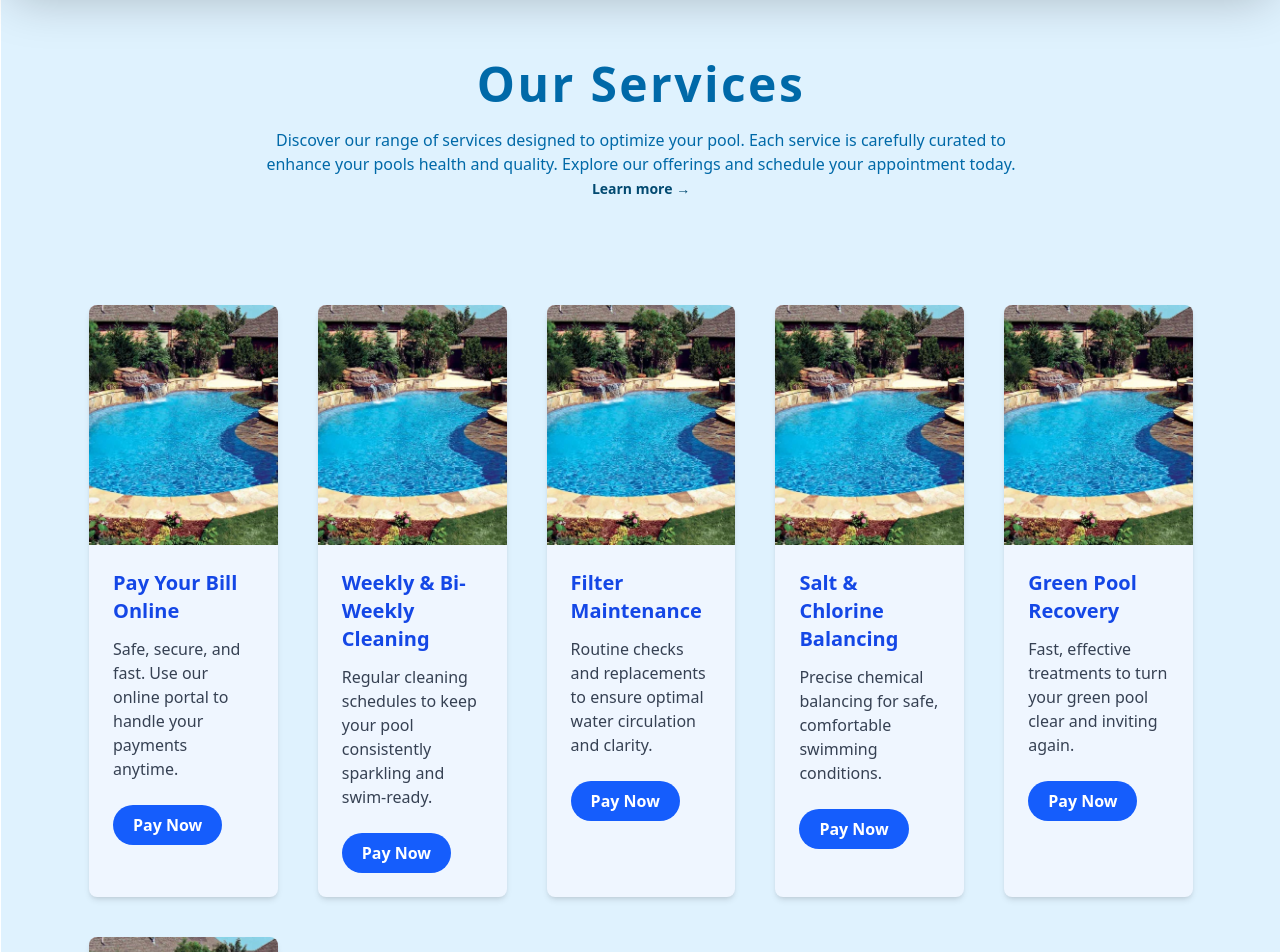
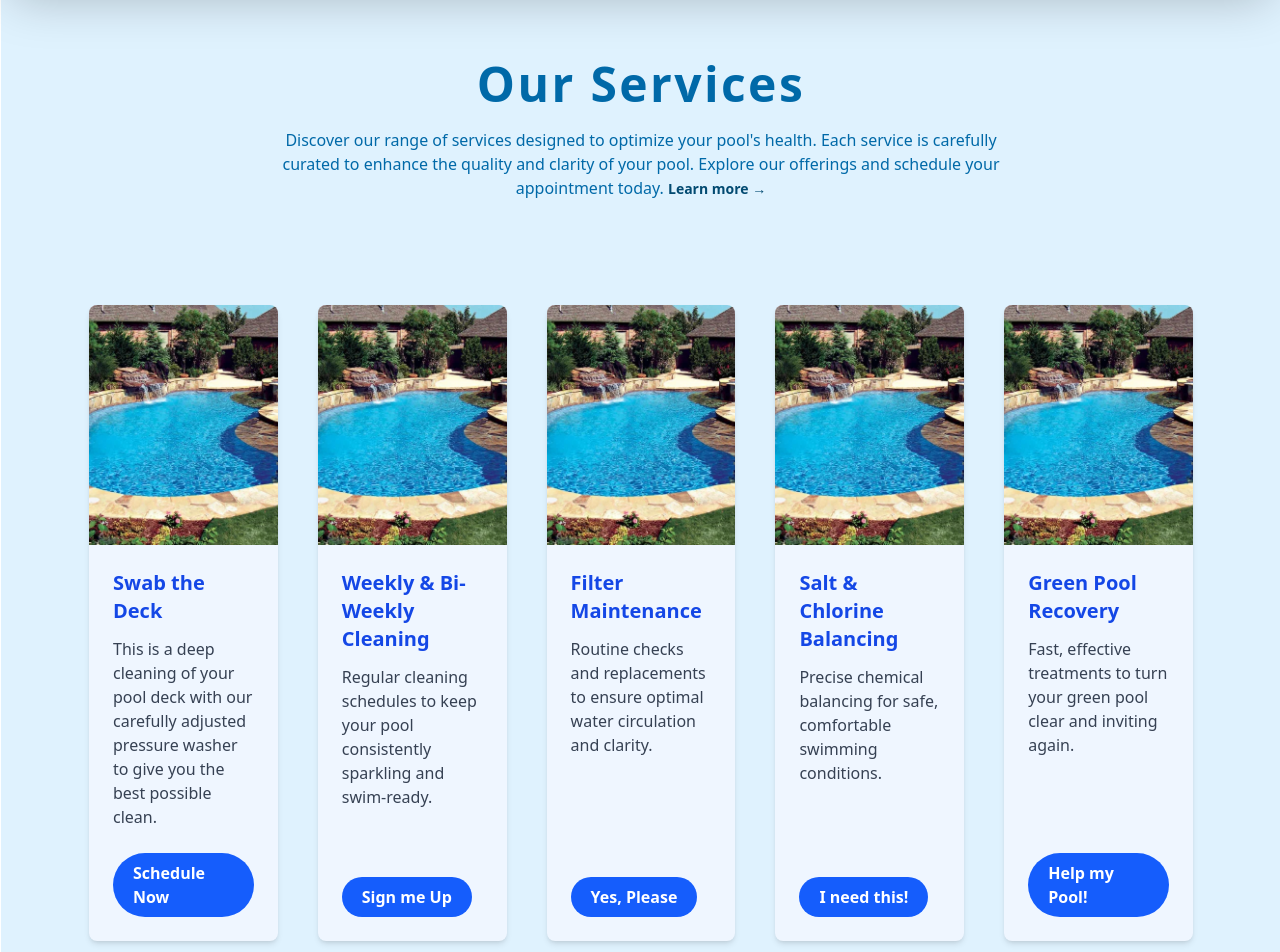
Before and after one commit to Harris-jlr/blueharbor, a Vue app: page /services in a window 1280 px wide. Shown: the part 120-1072 px from the top of the page. Built offline with nearby package versions, Linux system fonts and the light colour scheme.

Commit message:
yes Please

```diff
--- a/src/contents/PoolServices.vue
+++ b/src/contents/PoolServices.vue
@@ -8,8 +8,8 @@
 
       <!-- Description & CTA -->
       <p class="text-center text-sky-700 max-w-3xl mx-auto mb-6 pb-6">
-        Discover our range of services designed to optimize your pool.
-        Each service is carefully curated to enhance your pools health and quality. Explore our offerings
+        Discover our range of services designed to optimize your pool's health.
+        Each service is carefully curated to enhance the quality and clarity of your pool. Explore our offerings
         and schedule your appointment today. <a href="/history" class="text-sm/6 font-semibold text-sky-900">Learn more <span aria-hidden="true">→</span></a>
       </p>
 
@@ -18,16 +18,18 @@
       <div
         v-for="(card, index) in cards"
         :key="index"
-        :class="`rounded-lg overflow-hidden shadow-md transition-transform duration-300 hover:scale-105 ${card.bg}`"
+        :class="`flex flex-col h-full rounded-lg overflow-hidden shadow-md transition-transform duration-300 hover:scale-105 ${card.bg}`"
       >
         <img
           :src="card.img"
           alt=""
           class="w-full h-60 object-cover"
         />
-        <div class="p-6">
+        <div class="flex flex-col p-6 flex-1">
           <h2 class="text-xl font-bold text-blue-700 mb-3">{{ card.title }}</h2>
           <p class="text-gray-700 mb-6">{{ card.description }}</p>
+
+          <div class="mt-auto">
             <router-link
               :to="card.link"
               class="inline-block bg-blue-600 hover:bg-blue-500 text-white font-semibold px-5 py-2 rounded-full transition"
@@ -36,7 +38,9 @@
             </router-link>
           </div>
         </div>
+      </div>
     </section>
+
 
       <div class="mt-8 text-center py-12 mb-12">
           <a href="/contact" target="_blank" class="bg-sky-600 hover:bg-sky-700 text-white py-2 px-12 rounded-full text-lg font-semibold transition shadow-lg">
@@ -55,10 +59,10 @@ const mailtoLink = 'mailto:blueharborpoolservices@gmail.com?subject=Blue Harbor
 
 const cards = ref([
   {
-    title: 'Pay Your Bill Online',
+    title: 'Swab the Deck',
     description:
-      'Safe, secure, and fast. Use our online portal to handle your payments anytime.',
-    cta: 'Pay Now',
+      'This is a deep cleaning of your pool deck with our carefully adjusted pressure washer to give you the best possible clean.',
+    cta: 'Schedule Now',
     link: '/Schedule',
     bg: 'bg-blue-50',
     img: sample, // replace with your asset path
@@ -66,7 +70,7 @@ const cards = ref([
   {
     title: 'Weekly & Bi-Weekly Cleaning',
     description: 'Regular cleaning schedules to keep your pool consistently sparkling and swim-ready.',
-    cta: 'Pay Now',
+    cta: 'Sign me Up',
     link: '/Schedule',
     bg: 'bg-blue-50',
     img: sample,
@@ -74,7 +78,7 @@ const cards = ref([
 {
     title: 'Filter Maintenance',
     description: 'Routine checks and replacements to ensure optimal water circulation and clarity.',
-    cta: 'Pay Now',
+    cta: 'Yes, Please',
     link: '/Schedule',
     bg: 'bg-blue-50',
     img: sample,
@@ -82,7 +86,7 @@ const cards = ref([
 {
     title: 'Salt & Chlorine Balancing',
     description: 'Precise chemical balancing for safe, comfortable swimming conditions.',
-    cta: 'Pay Now',
+    cta: 'I need this!',
     link: '/Schedule',
     bg: 'bg-blue-50',
     img: sample,
@@ -90,7 +94,7 @@ const cards = ref([
 {
     title: 'Green Pool Recovery',
     description: 'Fast, effective treatments to turn your green pool clear and inviting again.',
-    cta: 'Pay Now',
+    cta: 'Help my Pool!',
     link: '/Schedule',
     bg: 'bg-blue-50',
     img: sample,
@@ -98,7 +102,7 @@ const cards = ref([
     {
     title: 'Seasonal Startup & Closing',
     description: 'Professional pool opening and closing services to protect your investment year-round.',
-    cta: 'Pay Now',
+    cta: 'Lets Go!',
     link: '/Schedule',
     bg: 'bg-blue-50',
     img: sample,
```
Lines whose indentation alone changed are shown as unchanged.
